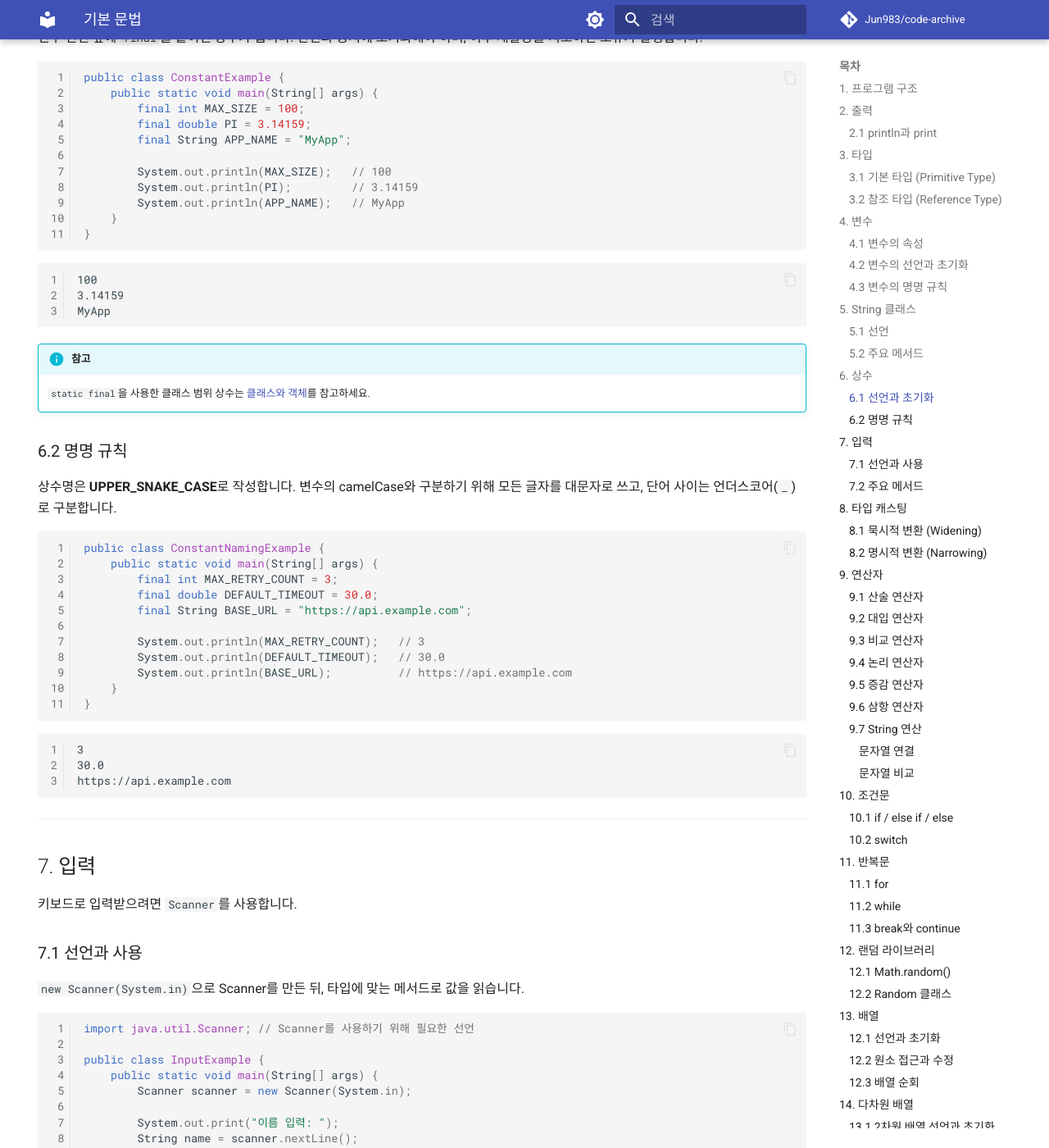
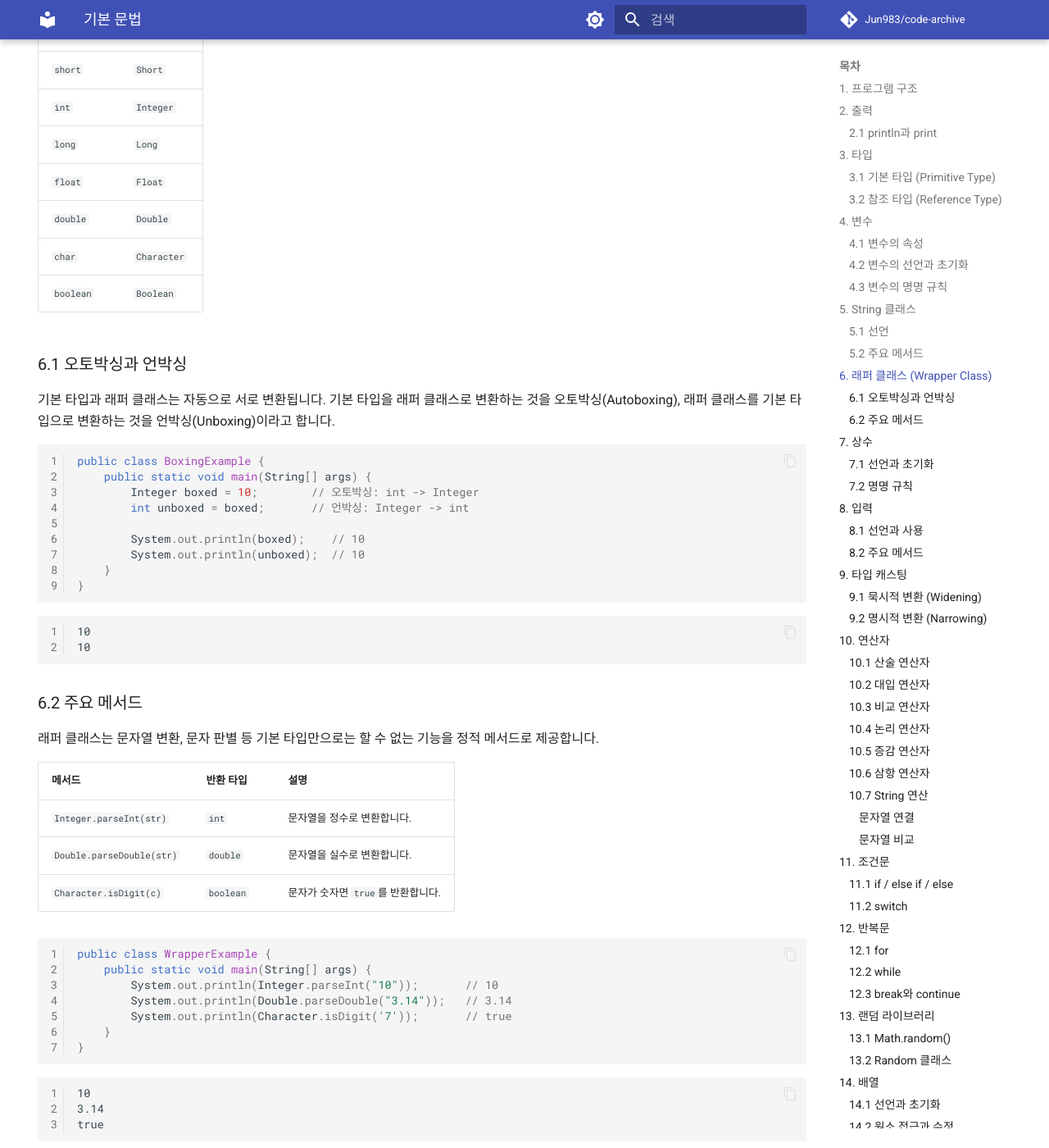
Before and after one commit to Jun983/code-archive, an MkDocs documentation site: the page built from docs/java/syntax.md, in a window 1280 px wide and 1400 px high, scrolled down 6245 px. Shown: the whole window at 82% size. Built offline with MkDocs 1.6.1 and Material for MkDocs 9.7.7, drawn with Linux system fonts in a browser that asks for light colours; comment, search, counter and statistics services are not loaded; some of the changed text lies outside the part shown.

Commit message:
docs(java): 래퍼 클래스 섹션 추가 및 섹션 넘버링 갱신

````diff
--- a/docs/java/syntax.md
+++ b/docs/java/syntax.md
@@ -159,7 +159,7 @@ true
 코드에 직접 쓴 값(예: `30`, `3.14159`, `'A'`)을 **리터럴**이라고 합니다.
 
 !!! info "참고"
-    선언한 변수로 값을 계산하고 조합하는 방법은 [9. 연산자](#9-연산자)를 참고하세요.
+    선언한 변수로 값을 계산하고 조합하는 방법은 [10. 연산자](#10-연산자)를 참고하세요.
 
 ### 4.3 변수의 명명 규칙
 
@@ -250,15 +250,79 @@ hello
 ```
 
 !!! info "참고"
-    `+`를 이용한 문자열 연결과 `equals()`를 이용한 비교는 [9. 연산자](#9-연산자)를 참고하세요.
+    `+`를 이용한 문자열 연결과 `equals()`를 이용한 비교는 [10. 연산자](#10-연산자)를 참고하세요.
 
 ---
 
-## 6. 상수
+## 6. 래퍼 클래스 (Wrapper Class)
+
+래퍼 클래스는 기본 타입 값을 객체로 다루기 위해 감싸는 참조 타입입니다. 각 기본 타입마다 대응하는 래퍼 클래스가 있습니다.
+
+| 기본 타입 | 래퍼 클래스 |
+|-----------|-------------|
+| `byte` | `Byte` |
+| `short` | `Short` |
+| `int` | `Integer` |
+| `long` | `Long` |
+| `float` | `Float` |
+| `double` | `Double` |
+| `char` | `Character` |
+| `boolean` | `Boolean` |
+
+### 6.1 오토박싱과 언박싱
+
+기본 타입과 래퍼 클래스는 자동으로 서로 변환됩니다. 기본 타입을 래퍼 클래스로 변환하는 것을 오토박싱(Autoboxing), 래퍼 클래스를 기본 타입으로 변환하는 것을 언박싱(Unboxing)이라고 합니다.
+
+```java
+public class BoxingExample {
+    public static void main(String[] args) {
+        Integer boxed = 10;        // 오토박싱: int -> Integer
+        int unboxed = boxed;       // 언박싱: Integer -> int
+
+        System.out.println(boxed);    // 10
+        System.out.println(unboxed);  // 10
+    }
+}
+```
+
+```
+10
+10
+```
+
+### 6.2 주요 메서드
+
+래퍼 클래스는 문자열 변환, 문자 판별 등 기본 타입만으로는 할 수 없는 기능을 정적 메서드로 제공합니다.
+
+| 메서드 | 반환 타입 | 설명 |
+|--------|-----------|------|
+| `Integer.parseInt(str)` | `int` | 문자열을 정수로 변환합니다. |
+| `Double.parseDouble(str)` | `double` | 문자열을 실수로 변환합니다. |
+| `Character.isDigit(c)` | `boolean` | 문자가 숫자면 `true`를 반환합니다. |
+
+```java
+public class WrapperExample {
+    public static void main(String[] args) {
+        System.out.println(Integer.parseInt("10"));       // 10
+        System.out.println(Double.parseDouble("3.14"));   // 3.14
+        System.out.println(Character.isDigit('7'));       // true
+    }
+}
+```
+
+```
+10
+3.14
+true
+```
+
+---
+
+## 7. 상수
 
 상수는 `final` 키워드로 선언한 변수로, 최초 초기화 이후 값을 변경할 수 없습니다.
 
-### 6.1 선언과 초기화
+### 7.1 선언과 초기화
 
 변수 선언 앞에 `final`을 붙이면 상수가 됩니다. 선언과 동시에 초기화해야 하며, 이후 재할당을 시도하면 오류가 발생합니다.
 
@@ -285,7 +349,7 @@ MyApp
 !!! info "참고"
     `static final`을 사용한 클래스 범위 상수는 [클래스와 객체](class-object.md)를 참고하세요.
 
-### 6.2 명명 규칙
+### 7.2 명명 규칙
 
 상수명은 **UPPER_SNAKE_CASE**로 작성합니다. 변수의 camelCase와 구분하기 위해 모든 글자를 대문자로 쓰고, 단어 사이는 언더스코어(`_`)로 구분합니다.
 
@@ -311,11 +375,11 @@ https://api.example.com
 
 ---
 
-## 7. 입력
+## 8. 입력
 
 키보드로 입력받으려면 `Scanner`를 사용합니다.
 
-### 7.1 선언과 사용
+### 8.1 선언과 사용
 
 `new Scanner(System.in)`으로 Scanner를 만든 뒤, 타입에 맞는 메서드로 값을 읽습니다.
 
@@ -340,12 +404,12 @@ public class InputExample {
 안녕, 홍길동
 ```
 
-### 7.2 주요 메서드
+### 8.2 주요 메서드
 
 `Scanner`는 입력을 읽는 메서드를 제공합니다. `변수명.메서드명()` 형태로 호출합니다.
 
 !!! info "참고"
-    지금은 호출 형태만 익히고, 메서드에 대한 자세한 내용은 [15. 메서드](#15-메서드)를 참고하세요.
+    지금은 호출 형태만 익히고, 메서드에 대한 자세한 내용은 [16. 메서드](#16-메서드)를 참고하세요.
 
 | 메서드 | 반환 타입 | 설명 |
 |--------|-----------|------|
@@ -411,11 +475,11 @@ public class NarrowingExample {
 
 ---
 
-## 9. 연산자
+## 10. 연산자
 
 연산자는 값을 계산하거나 비교·조합할 때 사용하는 기호입니다.
 
-### 9.1 산술 연산자
+### 10.1 산술 연산자
 
 두 수를 계산해 결과값을 반환합니다.
 
@@ -457,7 +521,7 @@ public class ArithmeticExample {
 ```
 
 
-### 9.2 대입 연산자
+### 10.2 대입 연산자
 
 변수에 값을 할당합니다.
 
@@ -501,7 +565,7 @@ public class AssignmentExample {
 2
 ```
 
-### 9.3 비교 연산자
+### 10.3 비교 연산자
 
 두 값을 비교해 `boolean`을 반환합니다.
 
@@ -539,7 +603,7 @@ false
 true
 ```
 
-### 9.4 논리 연산자
+### 10.4 논리 연산자
 
 두 `boolean` 값을 조합해 하나의 `boolean`을 반환합니다.
 
@@ -570,7 +634,7 @@ true
 false
 ```
 
-### 9.5 증감 연산자
+### 10.5 증감 연산자
 
 변수의 값을 1씩 증가하거나 감소시킵니다.
 
@@ -596,7 +660,7 @@ public class IncrementExample {
 7
 ```
 
-### 9.6 삼항 연산자
+### 10.6 삼항 연산자
 
 조건에 따라 두 값 중 하나를 반환합니다.
 
@@ -618,7 +682,7 @@ public class TernaryExample {
 합격
 ```
 
-### 9.7 String 연산
+### 10.7 String 연산
 
 `String`은 숫자 타입과 달리 `+`로 이어 붙이고, 내용 비교에는 `equals()`를 사용합니다.
 
@@ -753,11 +817,11 @@ public class SwitchExample {
 
 ---
 
-## 11. 반복문
+## 12. 반복문
 
 조건이 만족되는 동안 코드 블록을 반복 실행합니다.
 
-### 11.1 for
+### 12.1 for
 
 반복 횟수가 정해진 경우에 사용합니다. `for` 뒤 괄호 안에 초기화·조건·증감식을 한 줄로 작성합니다.
 
@@ -787,7 +851,7 @@ public class ForExample {
 4
 ```
 
-### 11.2 while
+### 12.2 while
 
 조건이 `true`인 동안 반복합니다. 반복 횟수를 사전에 알 수 없을 때 사용합니다.
 
@@ -815,7 +879,7 @@ public class WhileExample {
 2
 ```
 
-### 11.3 break와 continue
+### 12.3 break와 continue
 
 반복문 실행 중 흐름을 제어합니다.
 
@@ -869,11 +933,11 @@ public class ContinueExample {
 
 ---
 
-## 12. 랜덤 라이브러리
+## 13. 랜덤 라이브러리
 
 무작위 값이 필요할 때는 `Math.random()` 또는 `Random` 클래스를 사용합니다.
 
-### 12.1 Math.random()
+### 13.1 Math.random()
 
 `Math.random()`은 `0.0` 이상 `1.0` 미만의 `double` 값을 무작위로 반환합니다. 원하는 정수 범위로 바꾸려면 곱하고 더한 뒤 `(int)`로 캐스팅합니다.
 
@@ -900,12 +964,12 @@ public class MathRandomExample {
 7392
 ```
 
-### 12.2 Random 클래스
+### 13.2 Random 클래스
 
 `Random`은 무작위 값을 생성하는 객체입니다. `new Random()`으로 만든 뒤, 타입에 맞는 메서드로 값을 뽑습니다.
 
 !!! info "참고"
-    지금은 호출 형태만 익히고, 메서드에 대한 자세한 내용은 [15. 메서드](#15-메서드)를 참고하세요.
+    지금은 호출 형태만 익히고, 메서드에 대한 자세한 내용은 [16. 메서드](#16-메서드)를 참고하세요.
 
 | 메서드 | 반환 타입 | 설명 |
 |--------|-----------|------|
@@ -933,11 +997,11 @@ public class RandomExample {
 
 ---
 
-## 13. 배열
+## 14. 배열
 
 배열은 같은 타입의 값을 순서대로 묶어 보관하는 자료구조입니다. 선언할 때 크기가 고정됩니다.
 
-### 12.1 선언과 초기화
+### 14.1 선언과 초기화
 
 타입 뒤에 `[]`를 붙여 선언하며, `new` 키워드로 크기를 지정하거나 중괄호로 초기값을 직접 지정합니다.
 
@@ -964,7 +1028,7 @@ public class ArrayExample {
 월
 ```
 
-### 12.2 원소 접근과 수정
+### 14.2 원소 접근과 수정
 
 배열에 담긴 각 값을 **원소**라 하며, **인덱스**로 접근합니다.
 
@@ -997,7 +1061,7 @@ public class ArrayAccessExample {
 75
 ```
 
-### 12.3 배열 순회
+### 14.3 배열 순회
 
 인덱스 기반 `for`문 또는 `for-each`문으로 모든 원소를 순회합니다. `for-each`는 `for (타입 변수 : 배열)` 형태로, 인덱스 없이 값만 꺼낼 때 사용합니다.
 
````
Also changed, not shown: other parts of docs/java/syntax.md (+15 -15 lines).
